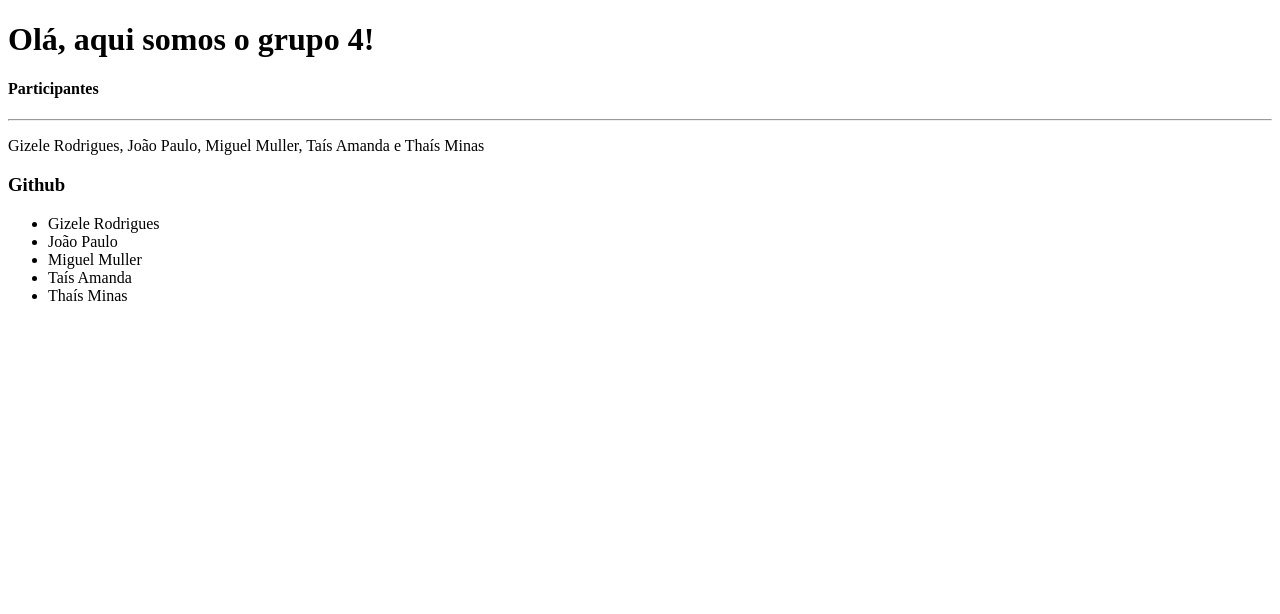
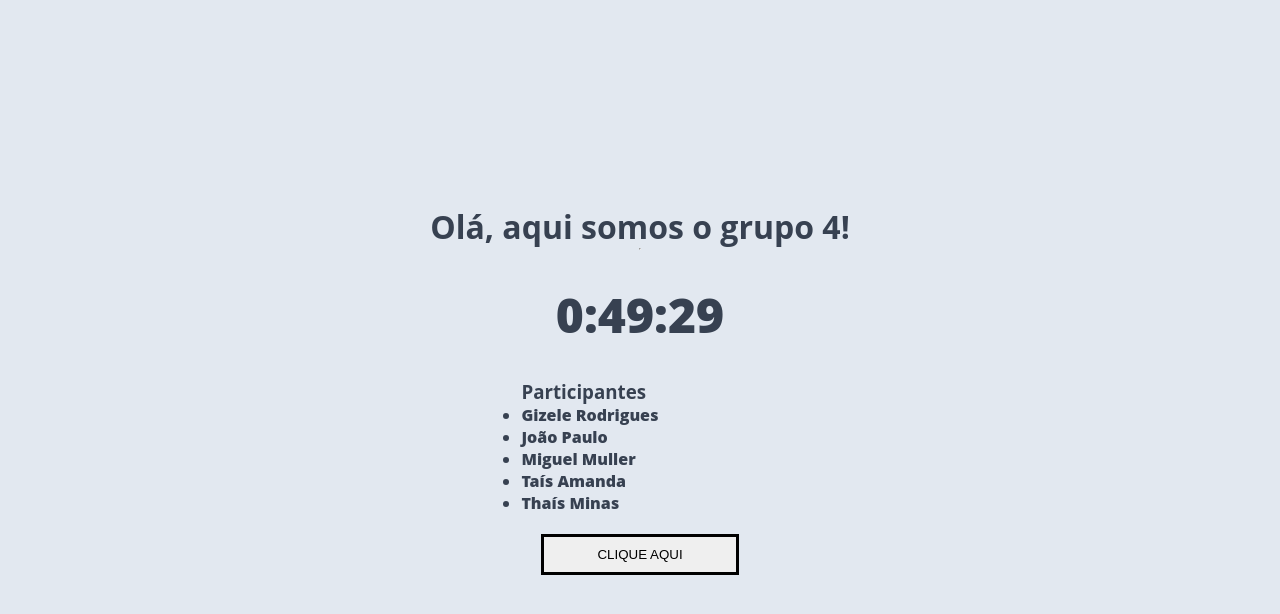
Before and after one commit to taisjjorge/globotech-grupo4, a plain HTML site: page index.html in a window 1280 px wide. Drawn offline with Linux system fonts and the light colour scheme.

Commit message:
finish layout

```diff
--- a/index.html
+++ b/index.html
@@ -5,15 +5,18 @@
     <meta charset="utf-8">
     <link rel="stylesheet" href="./style.css"/>
   </head>
-  <body>
+  <body onload="time()">
+    <div>
       <h1>Olá, aqui somos o grupo 4!</h1>
-    <h4>Participantes</h4>
+    </div>
+
     <hr>
-    <p>Gizele Rodrigues, João Paulo, Miguel Muller, Taís Amanda e Thaís Minas </p>
-  </body>
+
+    <div id="clock"></div>
+
       <footer>
         <div>
-      <h3>Github</h3>
+          <h3>Participantes</h3>
         </div>
         <div>
           <ul>
@@ -24,5 +27,23 @@
             <li>Thaís Minas</li>
           </ul>
         </div>
+        <button onclick="alerta()">CLIQUE AQUI</button>
       </footer>
+    </div>
+  </body>
+  <script type="text/javascript">
+    function time() {
+      today=new Date();
+      h=today.getHours();
+      m=today.getMinutes();
+      s=today.getSeconds();
+      document.getElementById('clock').innerHTML=h+":"+m+":"+s;
+      setTimeout('time()',500);
+    }
+
+    function alerta() {
+      alert("Juntos somos mais fortes \nOlho o console");
+      console.log("Além de sermos imbatíveis")
+    }
+    </script>
 </html>
--- a/style.css
+++ b/style.css
@@ -0,0 +1,28 @@
+* {
+  margin: 0;
+  padding: 0;
+  box-sizing: border-box;
+}
+body {
+  background: #e2e8f0;
+  color: #374151;
+  font-family: "Open Sans", sans-serif;
+  font-weight: 900;
+  font-size: 16px;
+  display: flex;
+  justify-content: center;
+  align-items: center;
+  flex-direction: column;
+  height: 100vh;
+}
+
+#clock {
+  font-size: 48px;
+  padding: 32px 0px;
+}
+
+button {
+  padding: 10px 53px;
+  margin: 20px;
+  border: 3px solid;
+}
```
Lines whose indentation alone changed are shown as unchanged.
